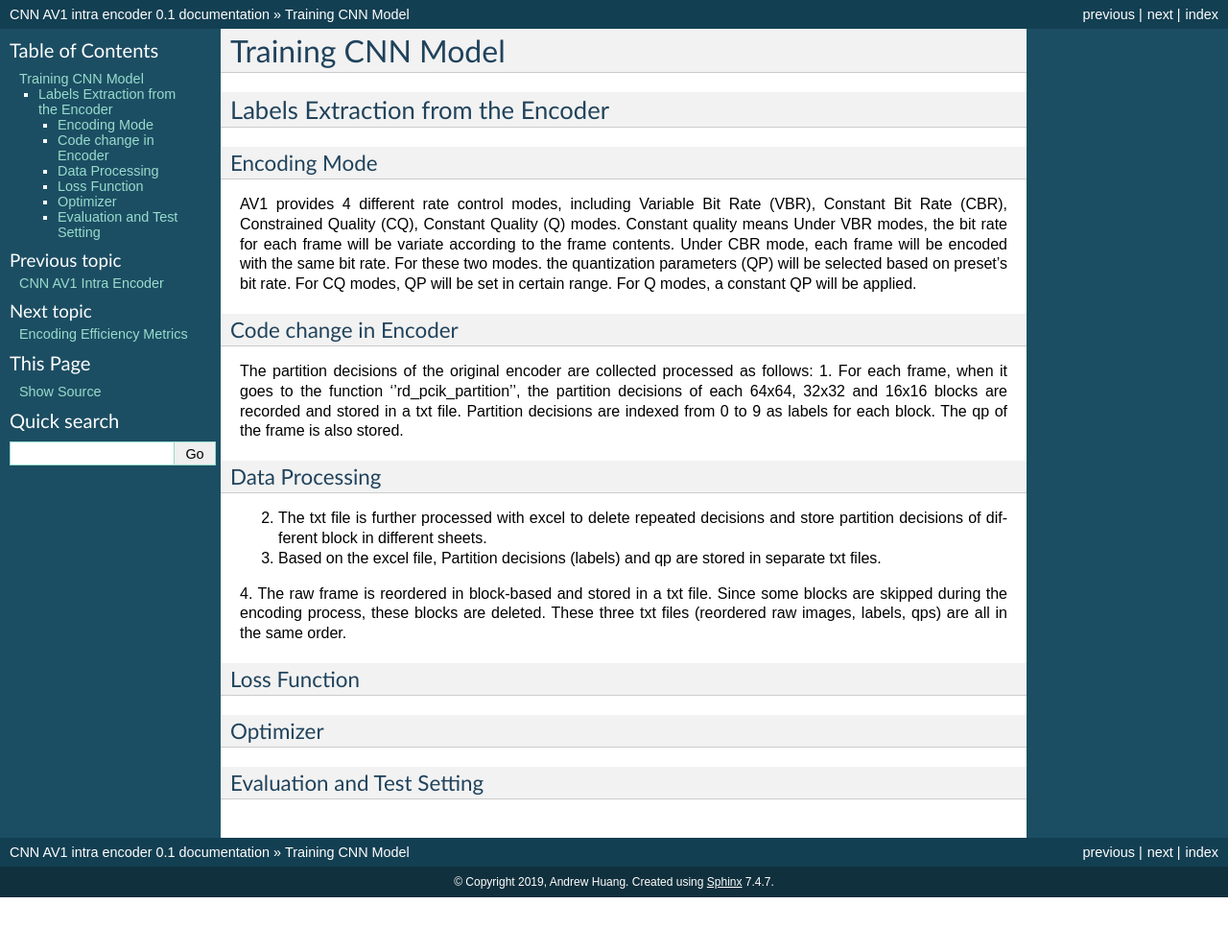
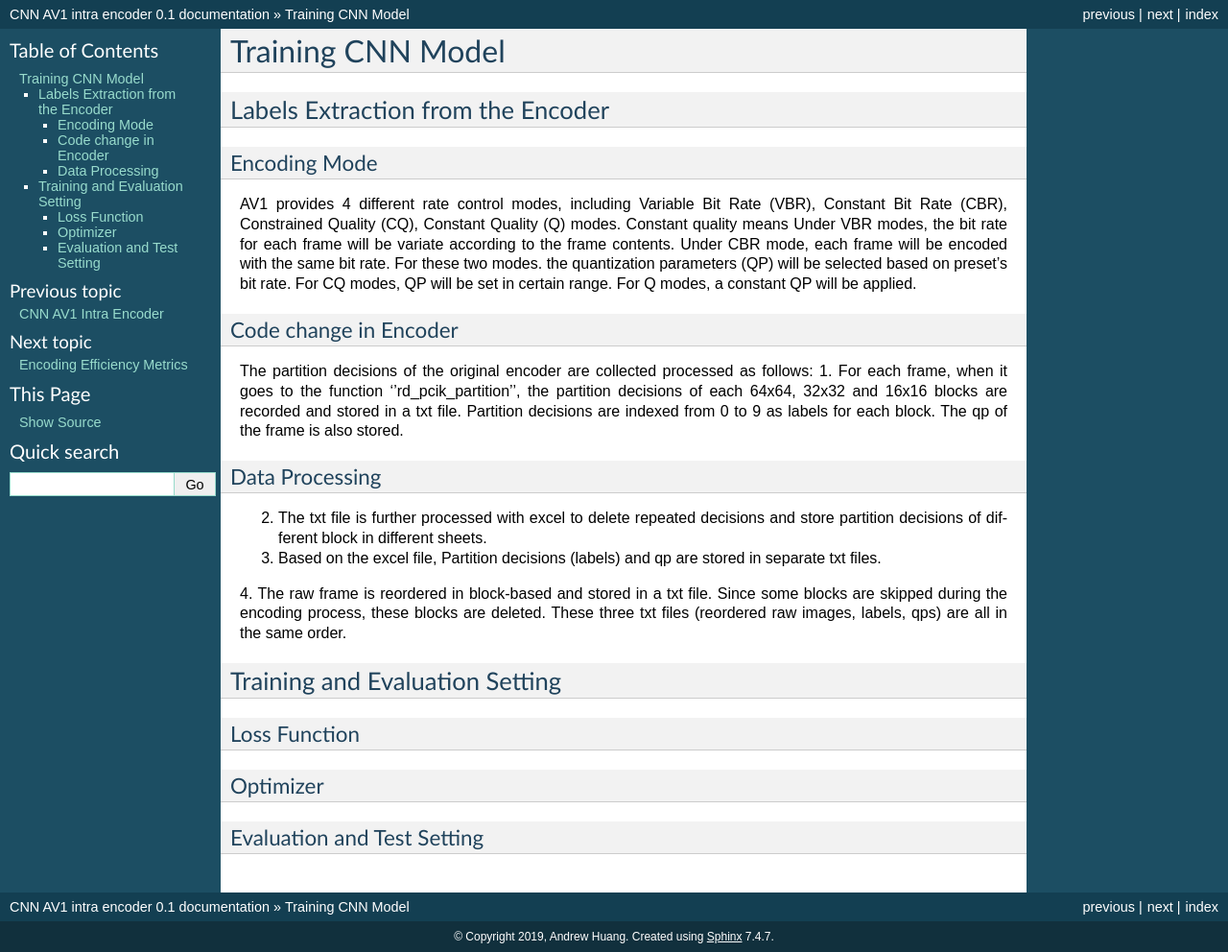
Before and after one commit to epadam/CNN-AV1-intra-encoder, a Sphinx documentation site: the page built from source/training.rst, in a window 1280 px wide. Shown: the whole page at 96% size. Built offline with Sphinx 7.4.7, drawn with Linux system fonts in a browser that asks for light colours; before the commit the page ends 935 px from its top, so only the background shows below that.

Commit message:
Update training.rst

```diff
--- a/source/training.rst
+++ b/source/training.rst
@@ -31,6 +31,9 @@ Data Processing
 4. The raw frame is reordered in block-based and stored in a txt file. Since some blocks are skipped during the encoding process, these blocks are deleted.
 These three txt files (reordered raw images, labels, qps) are all in the same order.
 
+========================================
+Training and Evaluation Setting
+========================================
 
 --------------
 Loss Function
```
